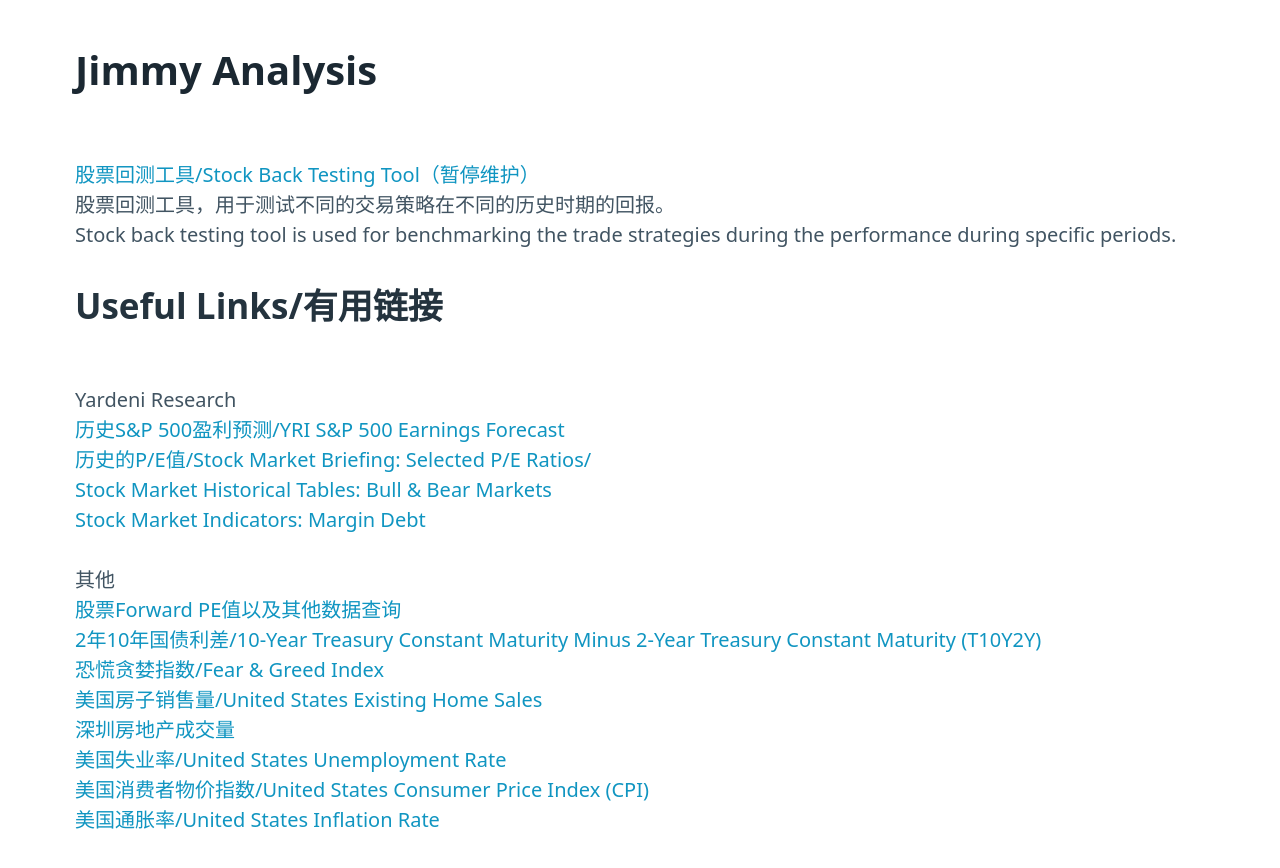
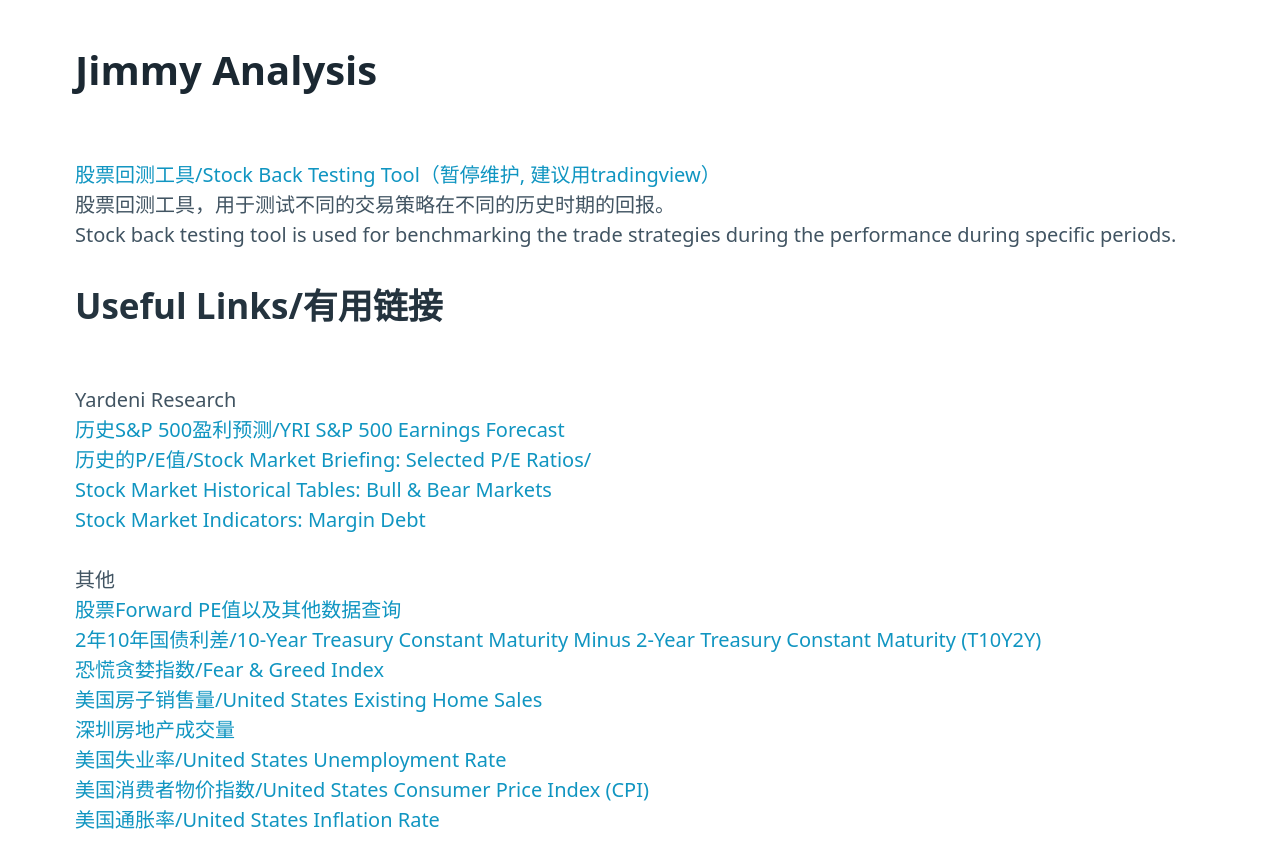
Before and after one commit to jimmyanalysis/jimmyanalysis.github.io, a plain HTML site: page index.html in a window 1280 px wide. Drawn offline with Linux system fonts and the light colour scheme.

Commit message:
add tradingview

```diff
--- a/index.html
+++ b/index.html
@@ -12,7 +12,7 @@
 
           <article>
             <header>
-              <a href="http://172.105.77.109/" aria-label="Close" class="close">股票回测工具/Stock Back Testing Tool（暂停维护）</a>
+              <a href="http://172.105.77.109/" aria-label="Close" class="close">股票回测工具/Stock Back Testing Tool（暂停维护, 建议用tradingview）</a>
             </header>
             <p>
               股票回测工具，用于测试不同的交易策略在不同的历史时期的回报。<br>
```
